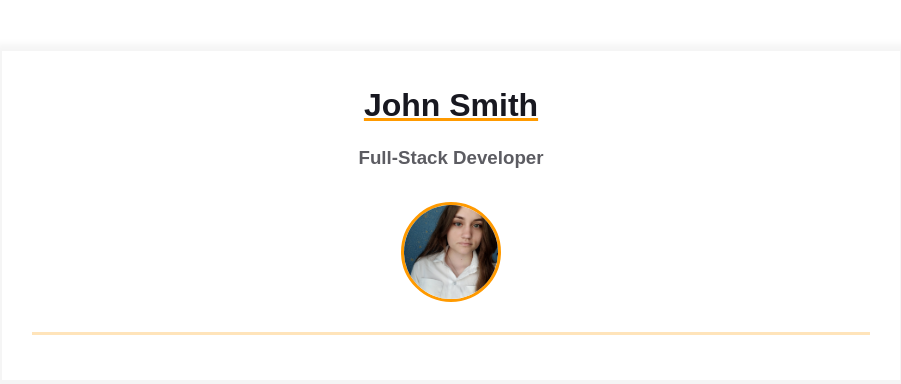
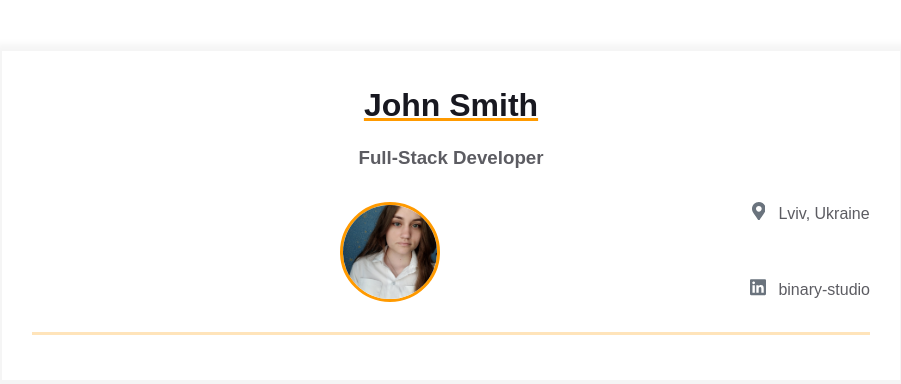
Before and after one commit to OlhaPelekh/homepage, a plain HTML site: page index.html in a window 1280 px wide. Shown: the whole page, without its empty margins (189-1090 px from the left). Drawn offline with Linux system fonts and the light colour scheme.

Commit message:
feat: added contact info

```diff
--- a/index.html
+++ b/index.html
@@ -23,7 +23,36 @@
                             <img class="contact-info__avatar" src="assets/avatar.png" alt="Avatar" />
                         </div>
 
-                        <div class="contact-info__block"></div>
+                        <div class="contact-info__block">
+                            <a href="" rel="author" class="contact-info__item">
+                                <div class="contact-info__item-icon-wrapper">
+                                    <svg class="contact-info__item-icon" xmlns="http://www.w3.org/2000/svg"
+                                        viewBox="0 0 384 512">
+                                        <path d="M172.268 501.67C26.97 291.031 0 269.413 0 192 0 85.961 85.961 0 192
+                                      0s192 85.961 192 192c0 77.413-26.97 99.031-172.268 309.67-9.535
+                                      13.774-29.93 13.773-39.464 0zM192 272c44.183 0 80-35.817
+                                      80-80s-35.817-80-80-80-80 35.817-80 80 35.817 80 80 80z"></path>
+                                    </svg>
+                                </div>
+                                <span>Lviv, Ukraine</span>
+                            </a>
+                            <a href="https://ua.linkedin.com/company/binary-studio_241166" rel="author"
+                                class="contact-info__item">
+                                <div class="contact-info__item-icon-wrapper">
+                                    <svg class="contact-info__item-icon" xmlns="http://www.w3.org/2000/svg"
+                                        viewBox="0 0 448 512">
+                                        <path d="M416 32H31.9C14.3 32 0 46.5 0 64.3v383.4C0 465.5 14.3 480 31.9
+                                      480H416c17.6 0 32-14.5 32-32.3V64.3c0-17.8-14.4-32.3-32-32.3zM135.4
+                                      416H69V202.2h66.5V416zm-33.2-243c-21.3 0-38.5-17.3-38.5-38.5S80.9 96
+                                      102.2 96c21.2 0 38.5 17.3 38.5 38.5 0 21.3-17.2 38.5-38.5 38.5zm282.1
+                                      243h-66.4V312c0-24.8-.5-56.7-34.5-56.7-34.6 0-39.9 27-39.9
+                                      54.9V416h-66.4V202.2h63.7v29.2h.9c8.9-16.8 30.6-34.5 62.9-34.5 67.2
+                                      0 79.7 44.3 79.7 101.9V416z"></path>
+                                    </svg>
+                                </div>
+                                <span>binary-studio</span>
+                            </a>
+                        </div>
                     </div>
                 </div>
             </div>
```
